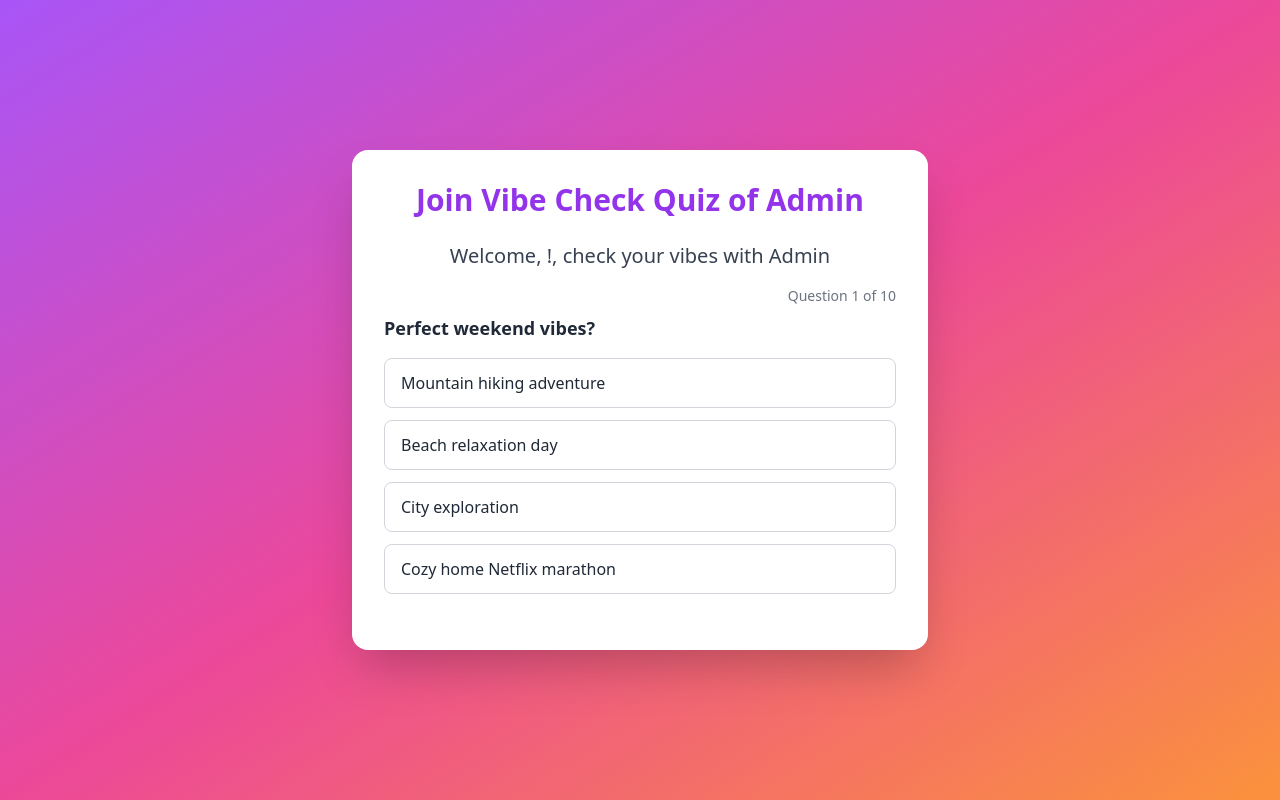
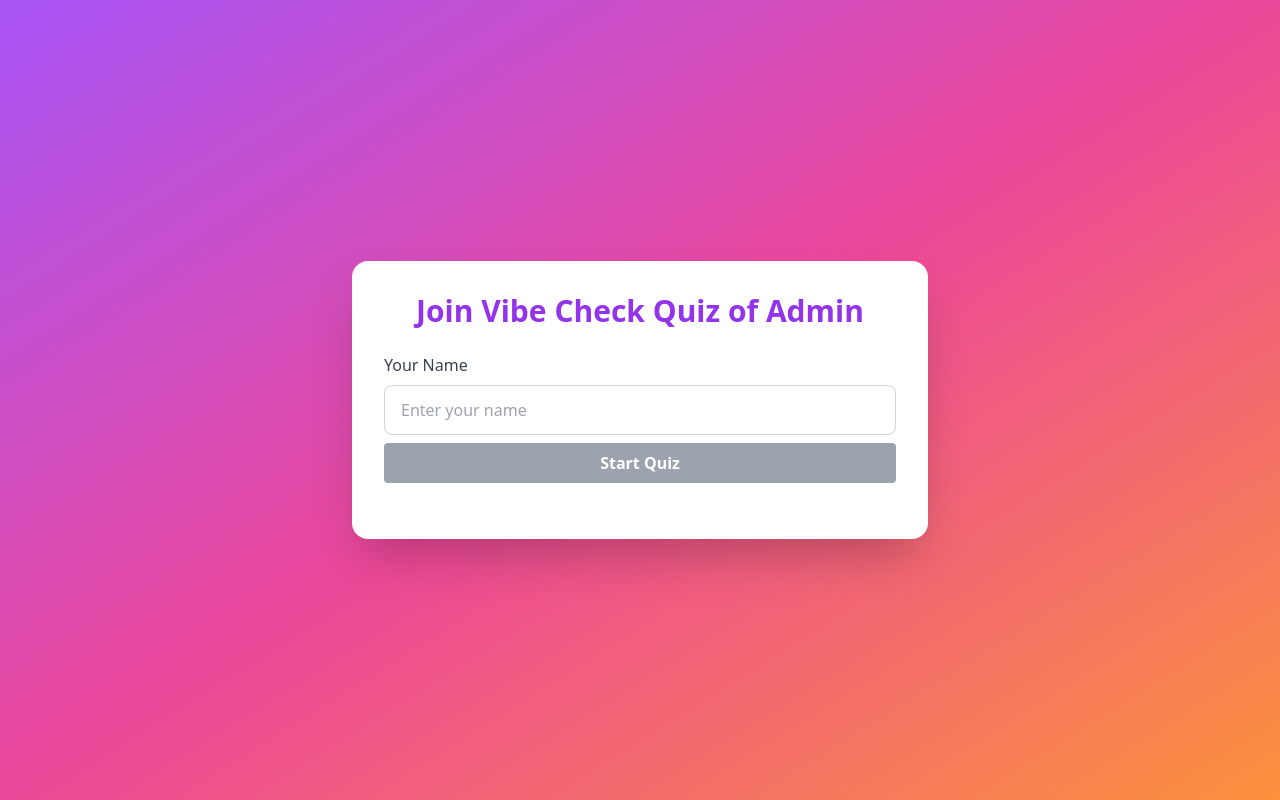
Before and after one commit to pkb32/viveChecker, a React (Vite) app in the folder client/: page /vibe/1 in a window 1280 px wide. Built offline with nearby package versions, Linux system fonts and the light colour scheme.

Commit message:
fixxing for multi user

```diff
--- a/client/package.json
+++ b/client/package.json
@@ -14,7 +14,8 @@
     "html2canvas": "^1.4.1",
     "react": "^19.1.0",
     "react-dom": "^19.1.0",
-    "react-router-dom": "^7.6.1"
+    "react-router-dom": "^7.6.1",
+    "uuid": "^11.1.0"
   },
   "devDependencies": {
     "@eslint/js": "^9.25.0",
--- a/client/src/components/JoinQuiz.jsx
+++ b/client/src/components/JoinQuiz.jsx
@@ -1,6 +1,6 @@
 import { useState, useEffect } from 'react';
 import { useParams, useNavigate } from 'react-router-dom';
-
+import { v4 as uuidv4 } from 'uuid';
 const questions = [
   {
     question: 'Perfect weekend vibes?',
@@ -94,7 +94,6 @@ const questions = [
   }
 ];
 
-
 export default function JoinQuiz() {
   const { id } = useParams();
   const [answers, setAnswers] = useState(Array(questions.length).fill(''));
@@ -106,49 +105,52 @@ export default function JoinQuiz() {
   const [adminName, setAdminName] = useState('Admin');
   const API = import.meta.env.VITE_API_BASE;
   const navigate = useNavigate();
+  const userKey = `vibe-userBId-${id}`;
 
-  // Check if User B has already submitted answers
   useEffect(() => {
-  const userBId = localStorage.getItem('vibe-userBId');
+    let userBId = localStorage.getItem(userKey);
     if (!userBId) return setLoading(false);
-
     fetch(`${API}/vibe/${id}?user=${userBId}`)
       .then(res => res.json())
       .then(data => {
-      if (data && data.finalScorePercent) {
-        setAlreadySubmitted(true);
-      }
+        if (data && data.finalScorePercent) setAlreadySubmitted(true);
         setLoading(false);
       })
       .catch(() => setLoading(false));
   }, [id]);
 
   useEffect(() => {
-    const name = localStorage.getItem(`vibe-userBId`);
-    if (name) setUserBName(name);
+   const storedId = localStorage.getItem(userKey);
+if (storedId) {
+  fetch(`${API}/vibe/${id}?user=${storedId}`)
+    .then(res => res.json())
+    .then(data => {
+      if (data && data.user) {
+        setUserBName(data.user); // set name from result
+      }
+    });
+}
+
+    const adminStored = localStorage.getItem('vibeAdminName');
+    if (adminStored) setAdminName(adminStored);
   }, [id]);
-  useEffect(() => {
-    const storedName = localStorage.getItem('vibeAdminName');
-    if (storedName) setAdminName(storedName);
-  }, []);
 
   const handleSelect = (option) => {
     const updated = [...answers];
     updated[currentQuestion] = option;
     setAnswers(updated);
-
     if (currentQuestion < questions.length - 1) {
-      setTimeout(() => setCurrentQuestion((prev) => prev + 1), 300);
+      setTimeout(() => setCurrentQuestion(prev => prev + 1), 300);
     }
   };
 
  const handleSubmit = async () => {
-    const userBName = localStorage.getItem(`vibe-userBId`);
-    let userBId = localStorage.getItem('vibe-userBId');
+  let userBId = localStorage.getItem(userKey);
   if (!userBId) {
-    userBId = crypto.randomUUID(); // or use uuid npm lib
-    localStorage.setItem('vibe-userBId', userBId);
+    userBId = uuidv4();
+    localStorage.setItem(userKey, userBId);
   }
+
   const res = await fetch(`${API}/vibe/${id}`, {
     method: 'PUT',
     headers: { 'Content-Type': 'application/json' },
@@ -161,11 +163,12 @@ useEffect(() => {
   });
 
   if (res.ok) {
-      navigate(`/result/${id}`);
+    navigate(`/result/${id}?user=${userBId}`); // pass userBId in URL
   } else {
     alert('Error submitting your answers, maybe already submitted.');
   }
 };
+
 
   if (loading) return <p className="text-center mt-20 text-lg">Loading...</p>;
 
@@ -185,18 +188,43 @@ useEffect(() => {
   return (
     <div className="min-h-screen bg-gradient-to-br from-purple-500 via-pink-500 to-orange-400 flex items-center justify-center p-4">
       <div className="max-w-xl w-full bg-white rounded-2xl shadow-2xl p-8">
-        <h1 className="text-3xl font-bold text-center text-purple-600 mb-6">Join Vibe Check Quiz of {adminName}</h1>
+        <h1 className="text-3xl font-bold text-center text-purple-600 mb-6">
+          Join Vibe Check Quiz of {adminName}
+        </h1>
+
+        {!userBName && (
+          <div className="mb-6">
+            <label className="block text-gray-700 font-medium mb-2">
+              Your Name
+            </label>
+            <input
+              type="text"
+              value={userBName}
+              onChange={(e) => setUserBName(e.target.value)}
+              placeholder="Enter your name"
+              className="w-full px-4 py-3 border border-gray-300 rounded-lg focus:outline-none focus:ring-2 focus:ring-purple-400"
+            />
+            <button
+              onClick={() => {
+                localStorage.setItem(userKey, userBName);
+                setCurrentQuestion(0); // start quiz
+              }}
+              disabled={!userBName.trim()}
+              className="mt-2 w-full py-2 rounded bg-purple-600 text-white font-bold disabled:bg-gray-400"
+            >
+              Start Quiz
+            </button>
+          </div>
+        )}
+
+        {userBName && currentQuestion < questions.length && (
+          <>
             <h2 className="text-xl text-center text-gray-700 mb-4">
-          Welcome, {userBName}!, check your vibes with {adminName}
+              Welcome, {userBName}!
             </h2>
-
-
-        {currentQuestion < questions.length && (
-          <>
             <div className="text-right text-sm text-gray-500 mb-2">
               Question {currentQuestion + 1} of {questions.length}
             </div>
-
             <div className="mb-6">
               <h2 className="text-lg font-semibold text-gray-800 mb-4">
                 {questions[currentQuestion].question}
@@ -220,10 +248,12 @@ useEffect(() => {
           </>
         )}
 
-        {currentQuestion === questions.length - 1 && answers[currentQuestion] && (
+        {userBName &&
+          currentQuestion === questions.length - 1 &&
+          answers[currentQuestion] && (
             <div className="mt-6">
               <label className="block text-gray-700 font-medium mb-2">
-              Your Spotify songs playlist URL
+                Your Spotify songs playlist URL (optional)
               </label>
               <input
                 value={spotify}
@@ -231,12 +261,11 @@ useEffect(() => {
                 placeholder="Enter your Spotify playlist URL"
                 className="w-full px-4 py-3 border border-gray-300 rounded-lg focus:outline-none focus:ring-2 focus:ring-purple-400"
               />
-
               <button
                 onClick={handleSubmit}
-              disabled={!spotify.trim()}
+                disabled={!answers.every(Boolean)}
                 className={`w-full py-3 mt-4 rounded-xl font-bold transition ${
-                spotify.trim()
+                  answers.every(Boolean)
                     ? 'bg-purple-600 text-white hover:bg-purple-700'
                     : 'bg-gray-300 text-gray-500 cursor-not-allowed'
                 }`}
--- a/client/src/components/ResultDisplay.jsx
+++ b/client/src/components/ResultDisplay.jsx
@@ -49,13 +49,20 @@ export default function ResultDisplay() {
   const modalRef = useRef(null);
 
 useEffect(() => {
+ const query = new URLSearchParams(window.location.search);
+let userBId = query.get("user");
+
+if (!userBId) {
+  // fallback for same-user testing on same device
   const key = `vibe-userBId-${id}`;
-  let userBId = localStorage.getItem(key);
+  userBId = localStorage.getItem(key);
+}
 
-  if (!userBId) {
-    userBId = crypto.randomUUID();
-    localStorage.setItem(key, userBId);
-  }
+if (!userBId) {
+  console.error("No userBId found in URL or localStorage");
+  return;
+}
+
 
   // ✅ NOW: fetch result using the userBId
   fetch(`${API}/vibe/${id}?user=${encodeURIComponent(userBId)}`)
```
Also changed, not shown: 2 other files (tests, documents, lock files or other folders). Lines whose indentation alone changed are shown as unchanged.
